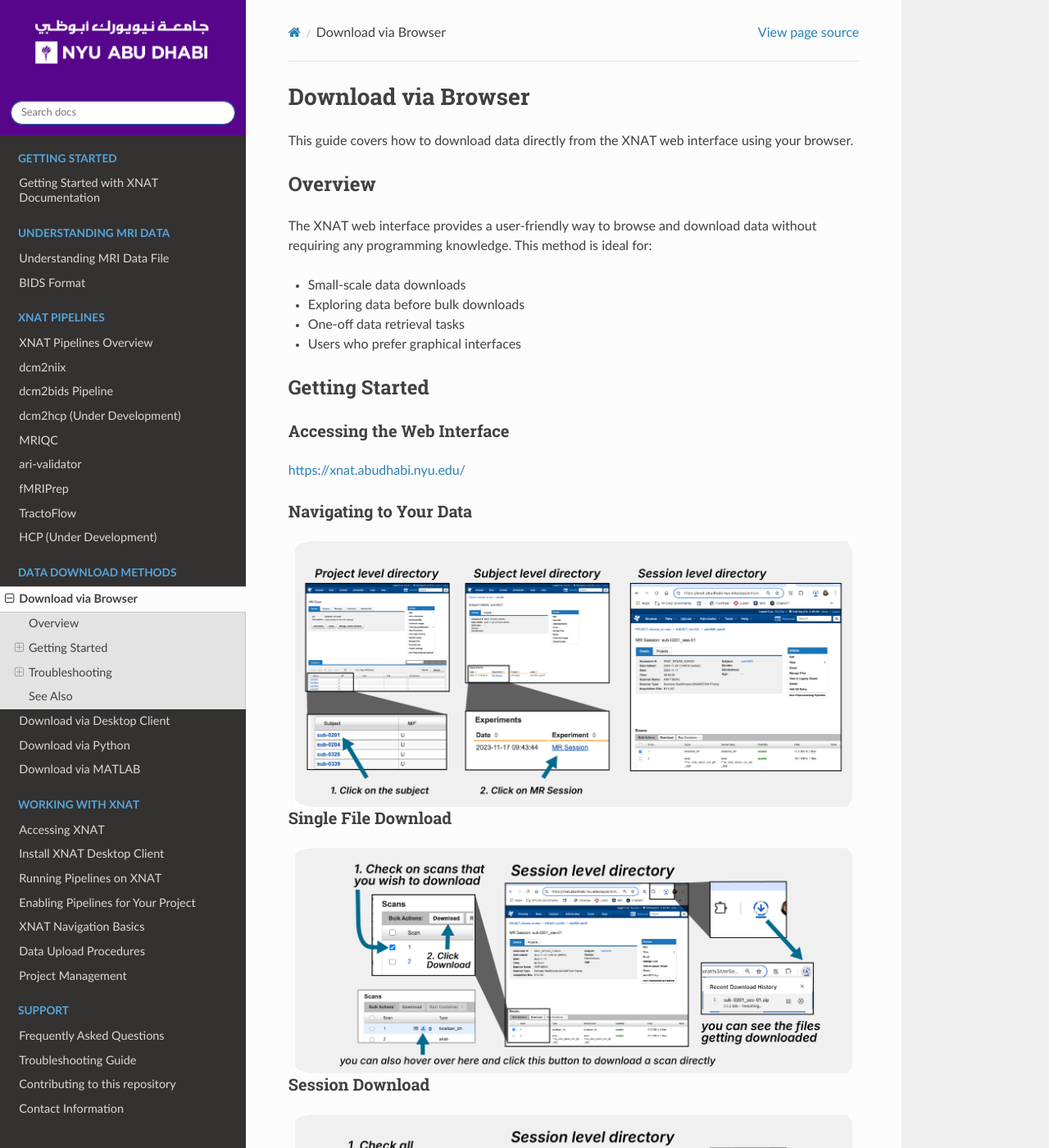
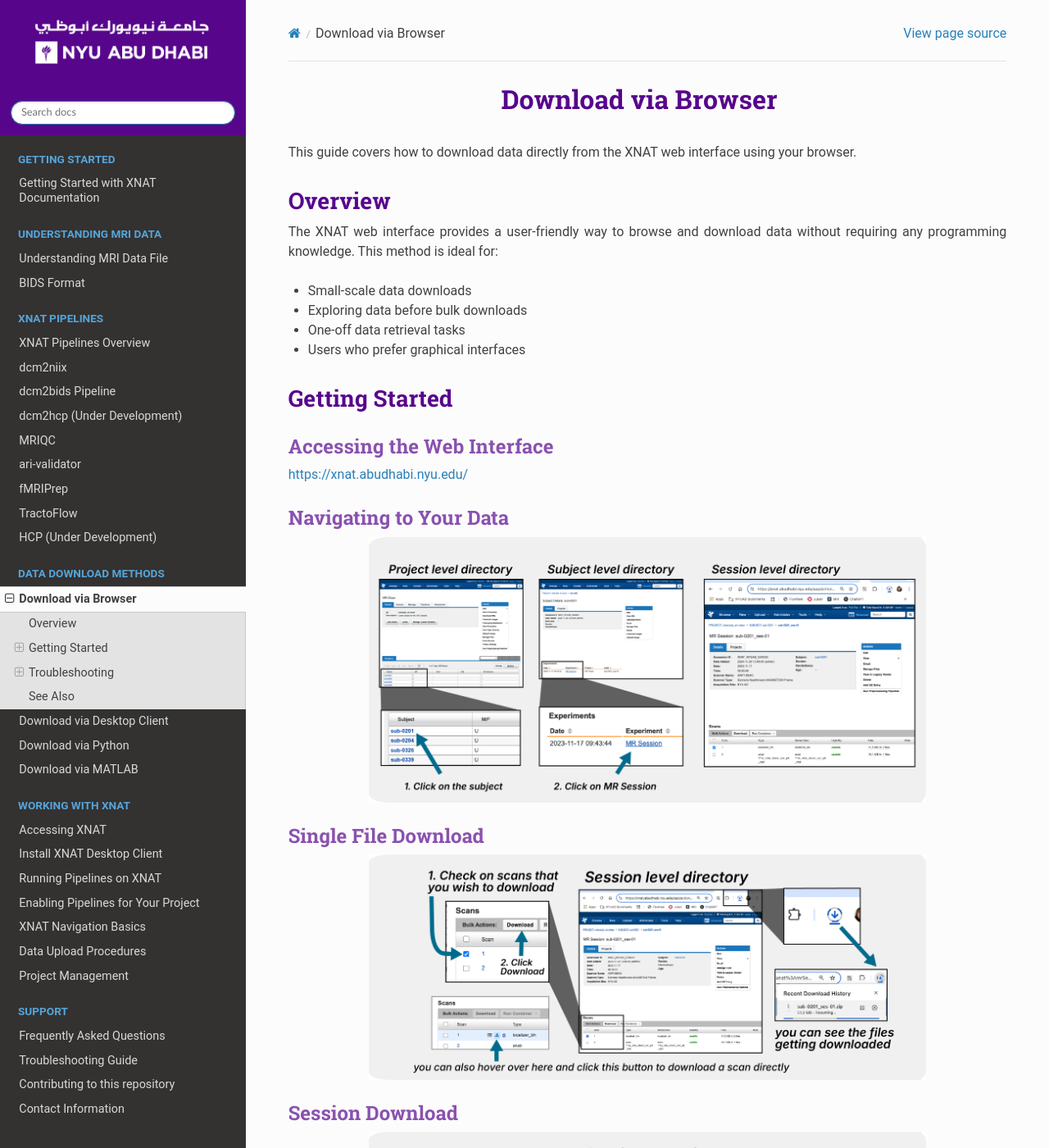
Before and after one commit to BioMedicalImaging-Core-NYUAD/xnat-docs, a Sphinx documentation site: the page built from docs/source/data_download/browser.rst, in a window 1280 px wide and 1400 px high. Shown: the whole window at 82% size. Built offline with Sphinx 7.4.7 and the Read the Docs theme 3.1.0, drawn with Linux system fonts in a browser that asks for light colours.

Commit message:
Change header style and colors

```diff
--- a/docs/source/_static/custom.css
+++ b/docs/source/_static/custom.css
@@ -5,3 +5,59 @@
 .wy-side-nav-search .icon {
     color: #ffffff !important; /* White color for the logo text or icon */
 }
+
+/* Main content area width */
+.wy-nav-content {
+    max-width: 1000px !important;
+    width: 100% !important;
+    margin: 0 auto !important;
+}
+
+body {
+    font-family: 'Roboto', sans-serif !important;
+}
+
+/* Uniform font size and style across all text elements */
+.rst-content p {
+    /*font-size: 1.2em !important;*/
+    line-height: 1.5 !important;
+    text-align: justify !important;
+    font-weight: normal !important;
+}
+
+
+/* ========================
+   Heading Styling
+=========================== */
+.rst-content h1 {
+    font-size: 2em !important;
+    color: #57068c !important;         /* NYU Purple */
+    text-align: center !important;
+    font-weight: bold !important;
+    margin-top: 0 !important;          /* Remove space above */
+    margin-bottom: 1em !important;   /* Keep tight below */
+}
+
+.rst-content h2 {
+    font-size: 1.75em !important;
+    color: #57068c !important;         /* Deep Purple */
+    font-weight: bold !important;
+    margin-top: 1em !important;
+    margin-bottom: 0.3em !important;
+}
+
+.rst-content h3 {
+    font-size: 1.5em !important;
+    color: #8a51af !important;
+    font-weight: bold !important;
+    margin-top: 1em !important;
+    margin-bottom: 0.3em !important;
+}
+
+.rst-content h4 {
+   font-size: 1.25em !important;
+    color: #7f7f7c !important;
+    font-weight: bold !important;
+    margin-top: 1em !important;
+    margin-bottom: 0.3em !important;
+}
```
